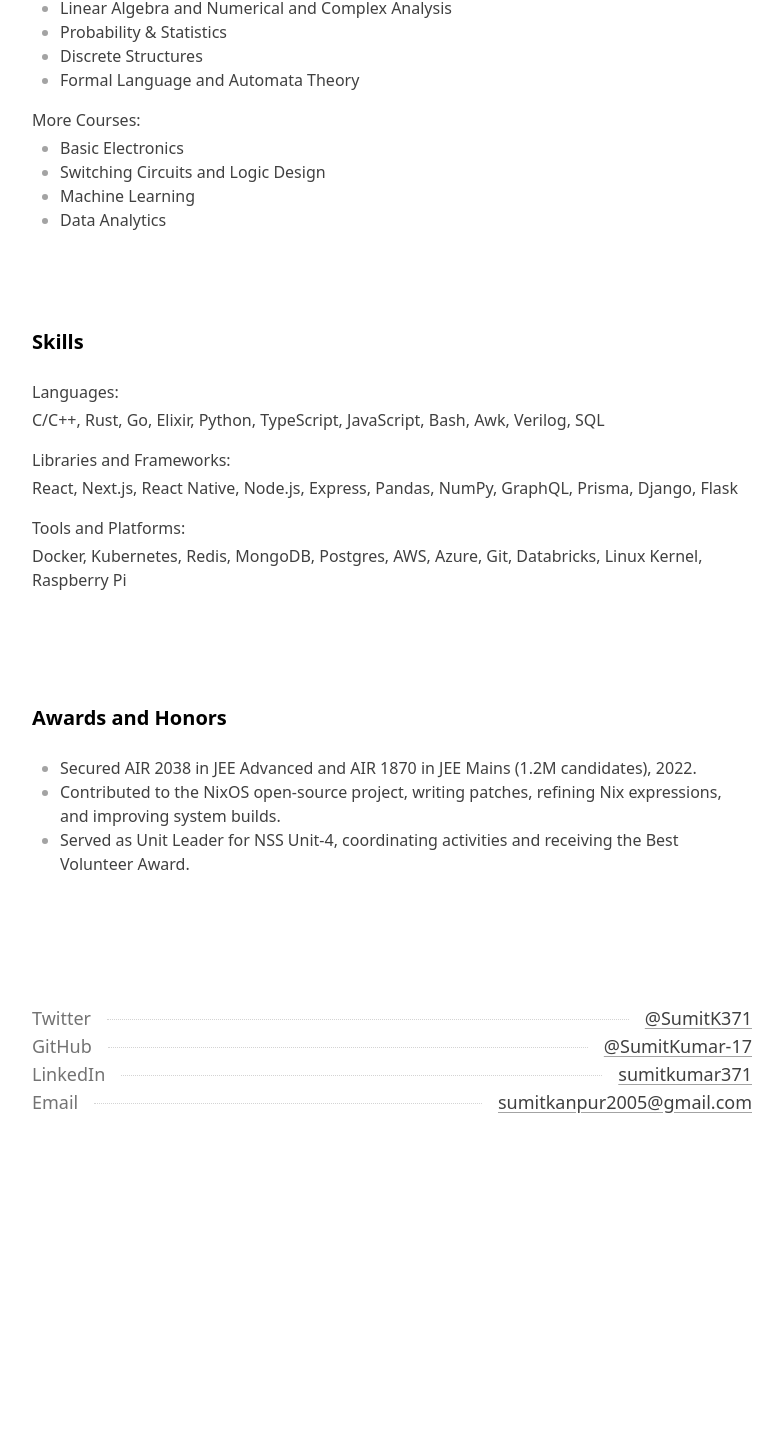
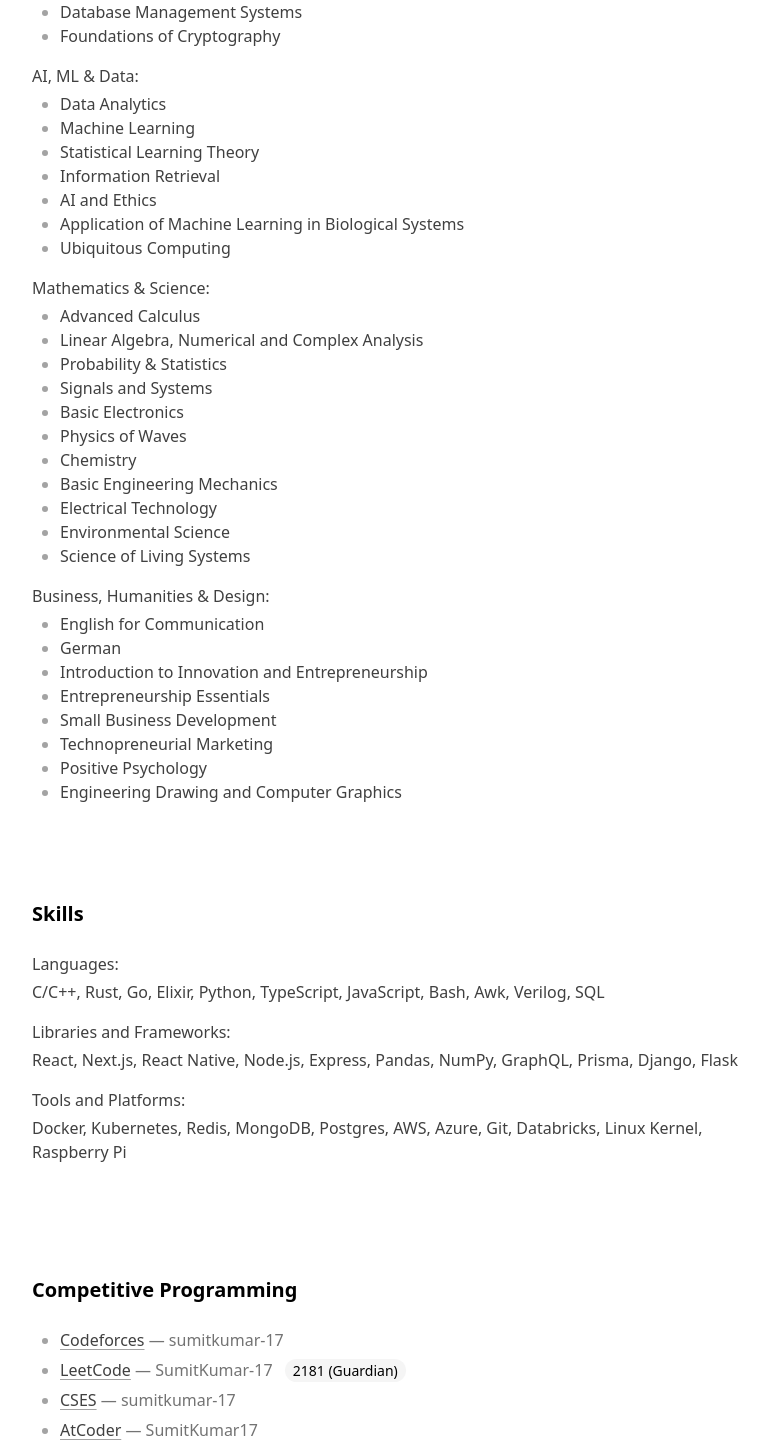
Before and after one commit to SumitKumar-17/SumitKumar-17.github.io, a SvelteKit app: page /resume in a window 1280 px wide. Shown: the part 1611-3063 px from the top of the page, without its empty margins (248-1031 px from the left). Before the commit the page ends 2855 px from the top, so only its background shows below. Built offline with nearby package versions, Linux system fonts and the light colour scheme; no server answers.

Commit message:
feat: project subpages and cp links added

```diff
--- a/src/routes/+page.svelte
+++ b/src/routes/+page.svelte
@@ -6,32 +6,32 @@
   const featuredProjects = [
     {
       name: "KeystoneDB",
-      href: "/projects#keystonedb",
+      href: "/projects/keystonedb",
       desc: "custom relational database engine with its own SQL parser",
     },
     {
       name: "C-Kafka",
-      href: "/projects#c-kafka",
+      href: "/projects/c-kafka",
       desc: "mini Kafka clone in C exploring zero-copy and mmap I/O",
     },
     {
       name: "KTPSocket",
-      href: "/projects#ktpsocket",
+      href: "/projects/ktpsocket",
       desc: "reliable TCP-like flow control built from scratch over UDP",
     },
     {
       name: "NotebookLM Clone",
-      href: "/projects#notebooklm",
+      href: "/projects/notebooklm",
       desc: "chat-with-your-PDFs app, survivor of JS dependency hell",
     },
     {
       name: "Mini RISC Processor",
-      href: "/projects#mini-risc-processor",
+      href: "/projects/mini-risc-processor",
       desc: "pipelined RISC processor in Verilog, run on an FPGA",
     },
     {
       name: "DirScanner",
-      href: "/projects#dirscanner",
+      href: "/projects/dirscanner",
       desc: "CLI tool that renders a directory tree as Markdown",
     },
   ];
--- /dev/null
+++ b/src/routes/projects/ProjectTeaser.svelte
@@ -0,0 +1,81 @@
+<script lang="ts">
+  import { ArrowUpRight, Star } from "lucide-svelte";
+
+  import { formatTime } from "$lib/utils";
+
+  type ProjectMeta = {
+    title: string;
+    date: string;
+    repo?: string;
+    topics: string[];
+    lead: string;
+    image?: string;
+    image_border?: boolean;
+    image_rounded?: boolean;
+  };
+
+  export let data: ProjectMeta;
+  export let slug: string;
+  export let images: Record<string, { default: string }>;
+  export let stars: Record<string, number> | null = null;
+</script>
+
+<a class="teaser group block" href="/projects/{slug}">
+  <h3 class="text-black text-xl font-semibold mb-2">
+    <span class="mr-1">{data.title}</span>
+    <small class="whitespace-nowrap text-neutral-500 text-base font-normal">
+      {formatTime("%B %Y", data.date)}
+    </small>
+  </h3>
+
+  <div class="flex flex-wrap mb-1">
+    {#if data.repo}
+      <span class="pill">
+        <Star size={14} class="fill-current" />
+        {#if stars?.[data.repo] !== undefined}
+          <span class="ml-1">{stars[data.repo].toLocaleString()}</span>
+        {:else}
+          <span>&ZeroWidthSpace;</span>
+        {/if}
+      </span>
+    {/if}
+    {#each data.topics as tag}
+      <div class="pill">{tag}</div>
+    {/each}
+  </div>
+
+  <div class="grid grid-cols-3 gap-4 md:gap-8 lg:gap-12">
+    <div class="col-span-3" class:md:col-span-2={data.image}>
+      <p class="text-lg font-light mb-2">{data.lead}</p>
+      <span class="read-more">
+        Read the full writeup
+        <ArrowUpRight size={16} class="inline text-neutral-400" />
+      </span>
+    </div>
+    {#if data.image}
+      <div class="col-span-3 md:col-span-1">
+        <img
+          src={images[`../../projects/${data.image}`]?.default}
+          alt="{data.title} preview image"
+          class:border={data.image_border}
+          class:rounded-md={data.image_rounded}
+        />
+      </div>
+    {/if}
+  </div>
+</a>
+
+<style lang="postcss">
+  .pill {
+    @apply flex items-center text-sm font-medium;
+    @apply px-1.5 py-[1px] mr-1.5 mb-2 bg-neutral-100 rounded-full;
+  }
+
+  .read-more {
+    @apply text-black font-medium;
+  }
+
+  .teaser:hover .read-more {
+    @apply underline;
+  }
+</style>
--- /dev/null
+++ b/src/routes/projects/[slug]/+page.svelte
@@ -0,0 +1,37 @@
+<script lang="ts">
+  import { onMount } from "svelte";
+
+  import Seo from "$lib/components/Seo.svelte";
+  import Project from "../Project.svelte";
+  import type { PageData } from "./$types";
+
+  export let data: PageData;
+  $: project = data.project;
+
+  const images = import.meta.glob("../../../projects/*.{png,jpg,svg}", {
+    eager: true,
+  }) as any;
+
+  let stars: Record<string, number> | null = null;
+  onMount(async () => {
+    const resp = await fetch(
+      "https://api.github.com/users/SumitKumar-17/repos?per_page=100"
+    );
+    const repos = await resp.json();
+    const map: Record<string, number> = {};
+    for (const obj of repos) {
+      map[obj.full_name] = obj.stargazers_count;
+    }
+    stars = map;
+  });
+</script>
+
+<Seo title="{project.title} – Sumit Kumar" description={project.lead} />
+
+<section class="layout-md py-12">
+  <p class="mb-6">
+    <a class="link" href="/projects">← Back to projects</a>
+  </p>
+
+  <Project data={project} {images} {stars} />
+</section>
--- /dev/null
+++ b/src/routes/projects/[slug]/+page.ts
@@ -0,0 +1,24 @@
+import { error } from "@sveltejs/kit";
+import type { EntryGenerator, PageLoad } from "./$types";
+
+const projects = import.meta.glob("../../../projects/*.md", {
+  eager: true,
+}) as any;
+
+function trimName(id: string) {
+  return id.match(/\.\.\/\.\.\/\.\.\/projects\/(.*)\.md$/)?.[1];
+}
+
+export const prerender = true;
+
+export const entries: EntryGenerator = () => {
+  return Object.keys(projects).map((id) => ({ slug: trimName(id) as string }));
+};
+
+export const load: PageLoad = ({ params }) => {
+  const id = Object.keys(projects).find((id) => trimName(id) === params.slug);
+  if (!id) {
+    throw error(404, "Project not found");
+  }
+  return { project: projects[id] };
+};
--- a/src/routes/resume/+page.svelte
+++ b/src/routes/resume/+page.svelte
@@ -1,8 +1,55 @@
 <script lang="ts">
+  import { onMount } from "svelte";
   import { FileText } from "lucide-svelte";
 
   import Seo from "$lib/components/Seo.svelte";
   import Workplace from "./Workplace.svelte";
+
+  const cpProfiles = [
+    {
+      name: "Codeforces",
+      handle: "sumitkumar-17",
+      href: "https://codeforces.com/profile/sumitkumar-17",
+    },
+    {
+      name: "LeetCode",
+      handle: "SumitKumar-17",
+      href: "https://leetcode.com/SumitKumar-17",
+      rating: "2181 (Guardian)",
+    },
+    {
+      name: "CSES",
+      handle: "sumitkumar-17",
+      href: "https://cses.fi/user/279033",
+    },
+    {
+      name: "AtCoder",
+      handle: "SumitKumar17",
+      href: "https://atcoder.jp/users/SumitKumar17",
+    },
+    {
+      name: "CodeChef",
+      handle: "sumitkumar173",
+      href: "https://www.codechef.com/users/sumitkumar173",
+    },
+  ];
+
+  let codeforcesRating: number | null = null;
+  let codeforcesRank: string | null = null;
+  onMount(async () => {
+    try {
+      const resp = await fetch(
+        "https://codeforces.com/api/user.info?handles=sumitkumar-17"
+      );
+      const data = await resp.json();
+      if (data.status === "OK") {
+        codeforcesRating = data.result[0].rating ?? null;
+        codeforcesRank = data.result[0].rank ?? null;
+      }
+    } catch {
+      // Codeforces API unreachable — the plain profile link below still works.
+    }
+  });
 </script>
 
 <Seo
@@ -95,7 +142,7 @@
     </div>
     <p class="byline">
       5-year Dual Degree (B.Tech + M.Tech) in Computer Science and Engineering
-      — CGPA 8.73/10
+      — CGPA 8.82/10
     </p>
   </div>
 
@@ -107,33 +154,59 @@
     <p class="byline">Class XII (CBSE), 94.2% — Class X (CBSE), 96.6%</p>
   </div>
 
-  <h4 class="font-medium mt-4 mb-1">Computer Science:</h4>
+  <h4 class="font-medium mt-4 mb-1">Core CS & Systems:</h4>
   <ul>
     <li>Programming and Data Structures</li>
-    <li>Algorithm-I</li>
+    <li>Discrete Structures</li>
+    <li>Algorithms I & II</li>
+    <li>Computer Organization and Architecture</li>
+    <li>High Performance Computer Architecture</li>
+    <li>Compilers</li>
+    <li>Formal Language and Automata Theory</li>
+    <li>Switching Circuits and Logic Design</li>
     <li>Software Engineering</li>
-    <li>Computer Organization and Architecture</li>
-    <li>Compilers</li>
-    <li>Database Management Systems</li>
     <li>Operating Systems</li>
     <li>Computer Networks</li>
+    <li>Database Management Systems</li>
+    <li>Foundations of Cryptography</li>
   </ul>
 
-  <h4 class="font-medium mt-4 mb-1">Mathematics:</h4>
+  <h4 class="font-medium mt-4 mb-1">AI, ML & Data:</h4>
+  <ul>
+    <li>Data Analytics</li>
+    <li>Machine Learning</li>
+    <li>Statistical Learning Theory</li>
+    <li>Information Retrieval</li>
+    <li>AI and Ethics</li>
+    <li>Application of Machine Learning in Biological Systems</li>
+    <li>Ubiquitous Computing</li>
+  </ul>
+
+  <h4 class="font-medium mt-4 mb-1">Mathematics & Science:</h4>
   <ul>
     <li>Advanced Calculus</li>
-    <li>Linear Algebra and Numerical and Complex Analysis</li>
+    <li>Linear Algebra, Numerical and Complex Analysis</li>
     <li>Probability & Statistics</li>
-    <li>Discrete Structures</li>
-    <li>Formal Language and Automata Theory</li>
+    <li>Signals and Systems</li>
+    <li>Basic Electronics</li>
+    <li>Physics of Waves</li>
+    <li>Chemistry</li>
+    <li>Basic Engineering Mechanics</li>
+    <li>Electrical Technology</li>
+    <li>Environmental Science</li>
+    <li>Science of Living Systems</li>
   </ul>
 
-  <h4 class="font-medium mt-4 mb-1">More Courses:</h4>
+  <h4 class="font-medium mt-4 mb-1">Business, Humanities & Design:</h4>
   <ul>
-    <li>Basic Electronics</li>
-    <li>Switching Circuits and Logic Design</li>
-    <li>Machine Learning</li>
-    <li>Data Analytics</li>
+    <li>English for Communication</li>
+    <li>German</li>
+    <li>Introduction to Innovation and Entrepreneurship</li>
+    <li>Entrepreneurship Essentials</li>
+    <li>Small Business Development</li>
+    <li>Technopreneurial Marketing</li>
+    <li>Positive Psychology</li>
+    <li>Engineering Drawing and Computer Graphics</li>
   </ul>
 </section>
 
@@ -166,12 +239,34 @@
 </section>
 
 <section class="layout-md py-12">
+  <h2 class="heading2">Competitive Programming</h2>
+
+  <ul class="cp-list">
+    {#each cpProfiles as profile}
+      <li>
+        <a class="link" href={profile.href} target="_blank" rel="noreferrer">
+          {profile.name}
+        </a>
+        <span class="text-neutral-500"> — {profile.handle}</span>
+        {#if profile.name === "Codeforces" && codeforcesRating !== null}
+          <span class="cf-rating">
+            {codeforcesRating}{codeforcesRank ? ` (${codeforcesRank})` : ""}
+          </span>
+        {:else if profile.rating}
+          <span class="cf-rating">{profile.rating}</span>
+        {/if}
+      </li>
+    {/each}
+  </ul>
+</section>
+
+<section class="layout-md py-12">
   <h2 class="heading2">Awards and Honors</h2>
 
   <ul>
     <li>
-      Secured <b>AIR 2038</b> in JEE Advanced and <b>AIR 1870</b> in JEE Mains
-      (1.2M candidates), 2022.
+      Secured <b>AIR 2038</b> in JEE Advanced, <b>AIR 1870</b> in JEE Mains
+      (1.2M candidates), and <b>AIR 83</b> in WBJEE, 2022.
     </li>
     <li>
       Contributed to the <b>NixOS</b> open-source project, writing patches,
@@ -193,6 +288,14 @@
     @apply list-disc pl-7 marker:text-neutral-400;
   }
 
+  .cp-list li {
+    @apply mb-1.5;
+  }
+
+  .cf-rating {
+    @apply ml-2 text-sm font-medium text-black bg-neutral-100 rounded-full px-2 py-0.5;
+  }
+
   .byline {
     @apply font-serif italic;
   }
```
Also changed, not shown: src/routes/projects/+page.svelte (+16 -21 lines).
